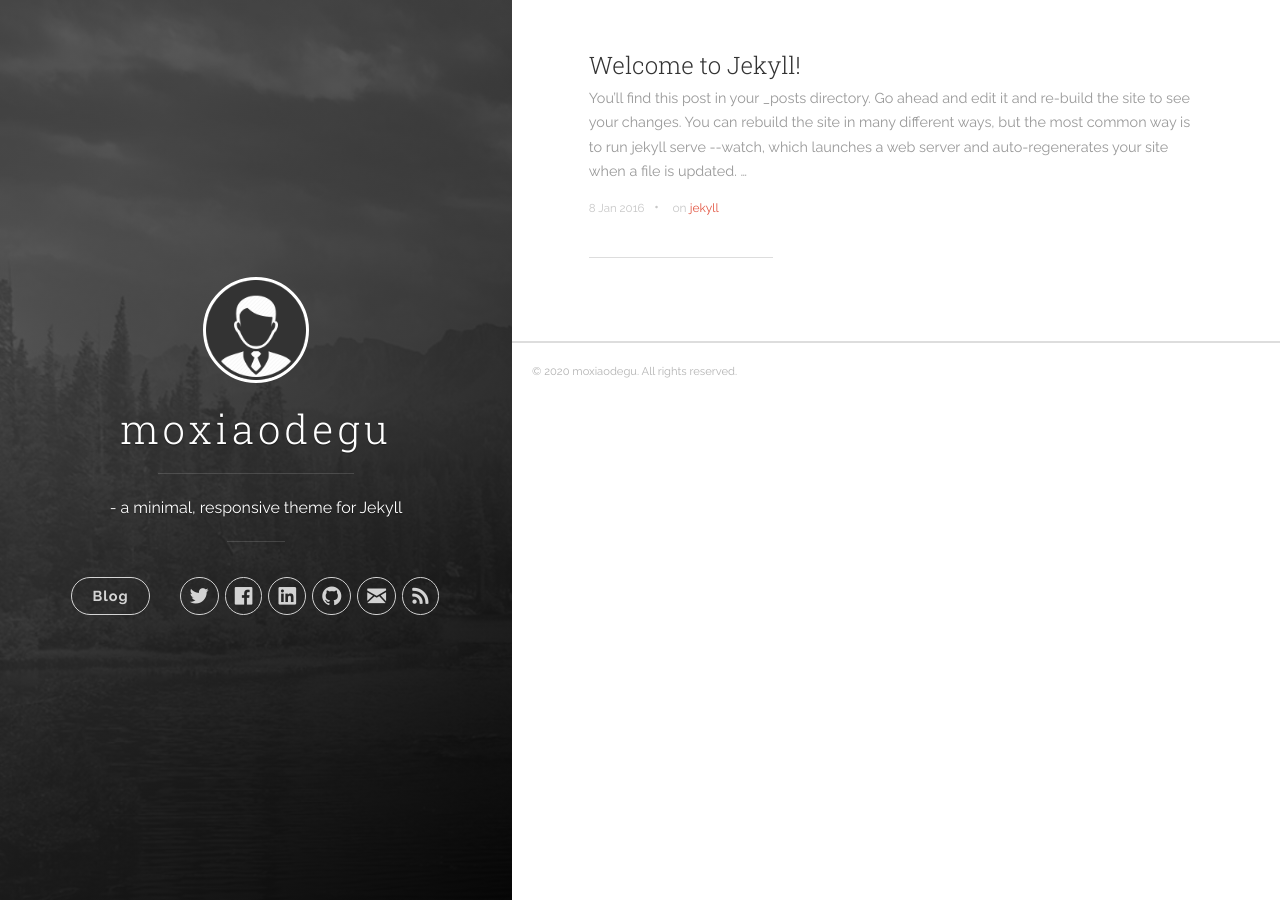
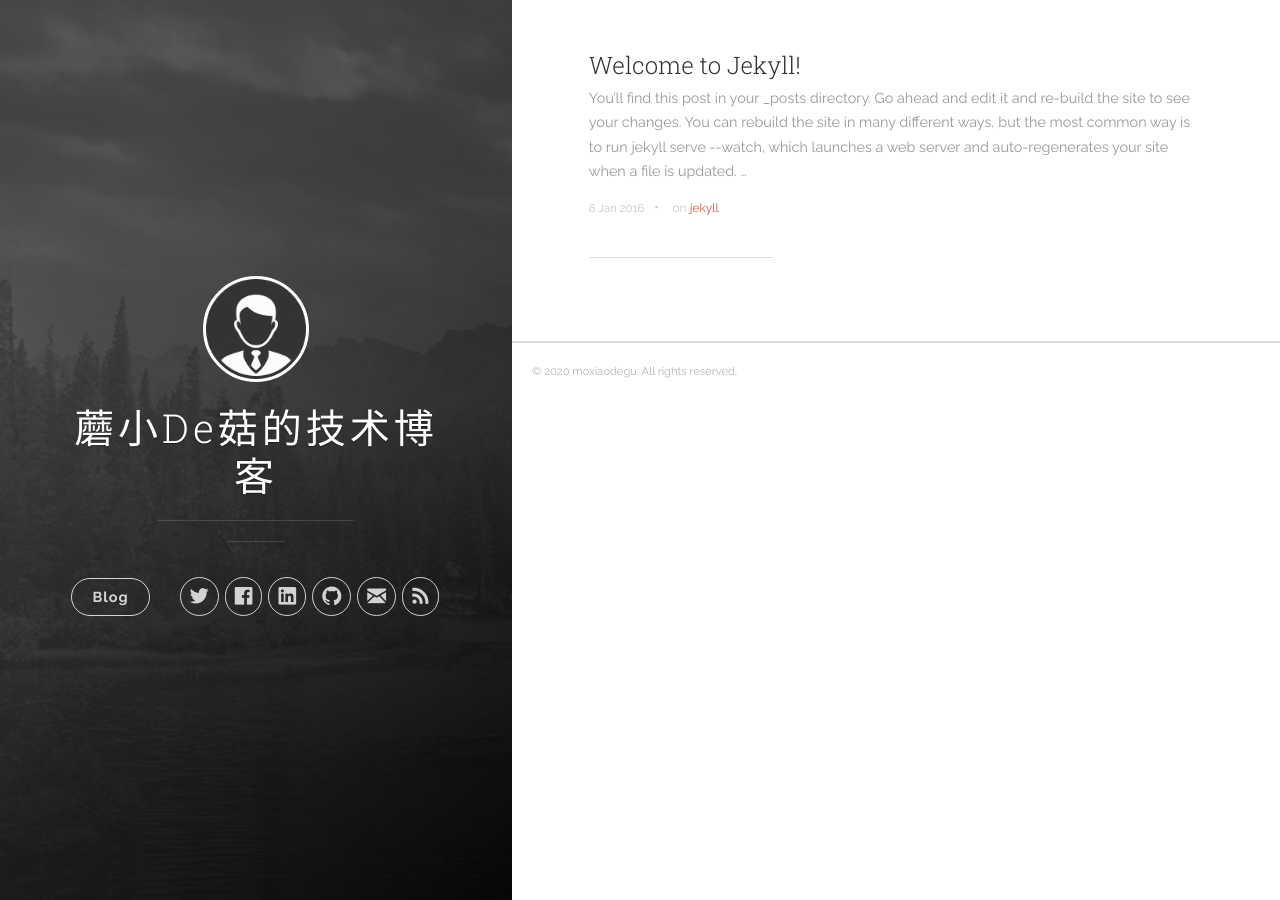
Before and after one commit to moxiaodegu/moxiaodegu.github.io, a Jekyll site: the page built from index.html, in a window 1280 px wide. Built offline with Jekyll 4.4.1, drawn with Linux system fonts in a browser that asks for light colours; the list of posts is cut into pages by our own code.

Commit message:
Update _config.yml

```diff
--- a/_config.yml
+++ b/_config.yml
@@ -1,6 +1,6 @@
 # Site settings
-title: moxiaodegu
-description: ' - a minimal, responsive theme for Jekyll'
+title: '蘑小De菇的技术博客'
+description: ''
 url: 'https://moxiaodegu.github.io/'
 baseurl: '/'
 # google_analytics: 'UA-XXXXXX-X'
```
